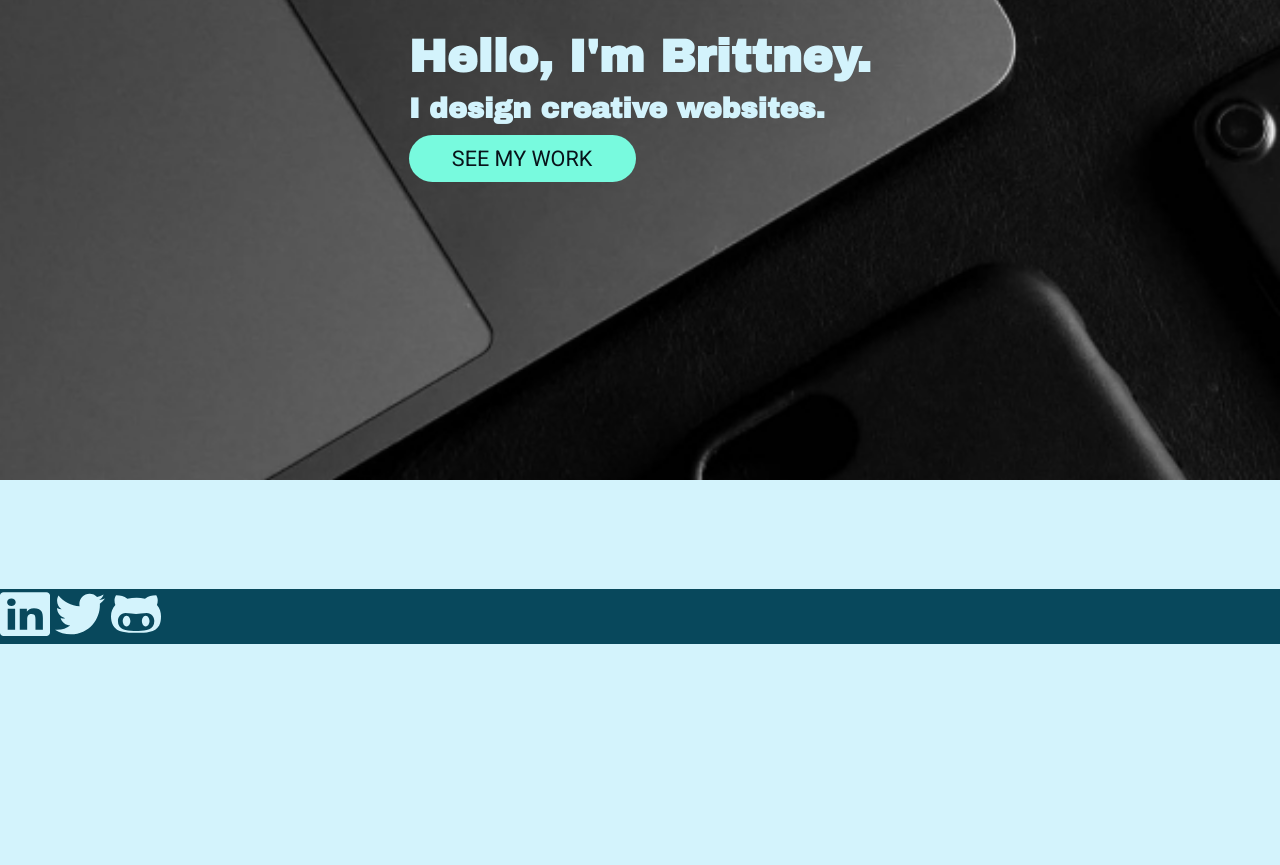
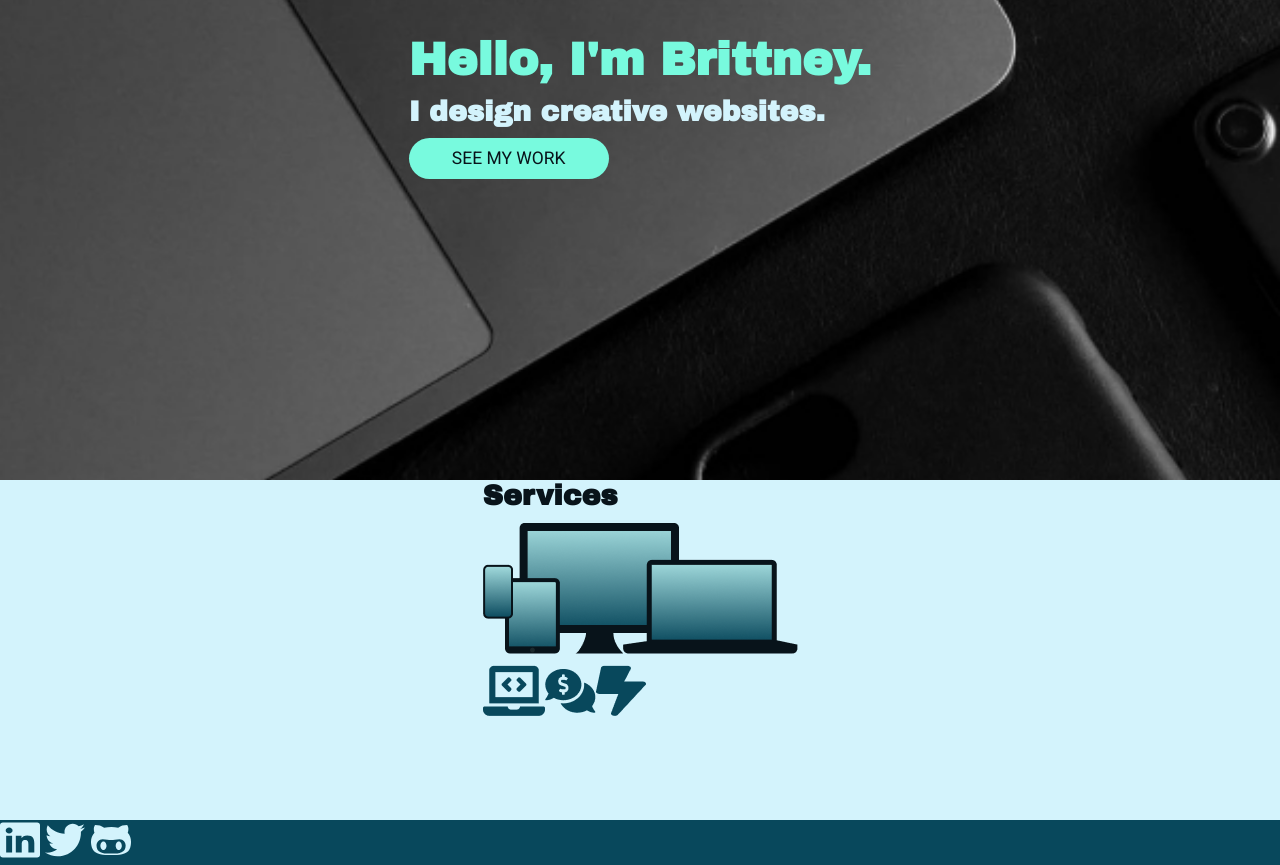
Before and after one commit to brittneypostma/responsive-layouts, a plain HTML site: page spa-portfolio/index.html in a window 1280 px wide. Shown: the part 320-1185 px from the top of the page. Before the commit the page ends 964 px from the top, so only its background shows below. Drawn offline with Linux system fonts and the light colour scheme.

Commit message:
redoing portfolio

```diff
--- a/spa-portfolio/index.html
+++ b/spa-portfolio/index.html
@@ -29,9 +29,9 @@
             <nav role="navigation" class="nav">
               <ul class="menu">
                 <li class="nav-link"><a href="#">Home</a></li>
-                <li class="nav-link"><a href="#">Services</a></li>
-                <li class="nav-link"><a href="#">Work</a></li>
-                <li class="nav-link"><a href="#">Contact</a></li>
+                <li class="nav-link"><a href="#services">Services</a></li>
+                <li class="nav-link"><a href="#work">Work</a></li>
+                <li class="nav-link"><a href="#contact">Contact</a></li>
               </ul>
             </nav>
           </div>
@@ -39,11 +39,31 @@
       </header>
       <!-- Main Content -->
       <main class="main">
+        <!-- Hero -->
         <div class="hero">
-          <div class="headline">
+          <div class="hero-wrapper">
             <h1>Hello, I'm Brittney.</h1>
             <h2>I design creative websites.</h2>
             <a href="#work">SEE MY WORK</a>
+          </div>
+        </div>
+
+        <!-- Services -->
+        <div id="services">
+          <div class="services-wrapper">
+            <h2>Services</h2>
+            <img src="./images/responsive.png" alt="responsive screens" />
+            <div class="s-icons">
+              <div class="s-icon">
+                <img src="./images/laptop.png" alt="development" />
+              </div>
+              <div class="s-icon">
+                <img src="./images/marketing.png" alt="marketing" />
+              </div>
+              <div class="s-icon">
+                <img src="./images/bolt.png" alt="fast" />
+              </div>
+            </div>
           </div>
         </div>
       </main>
@@ -51,8 +71,8 @@
         <a href="">
           <!-- Linked In SVG -->
           <svg
-            width="50"
-            height="50"
+            width="40"
+            height="40"
             viewBox="0 0 50 50"
             fill="none"
             xmlns="http://www.w3.org/2000/svg"
@@ -66,8 +86,8 @@
         <a href="">
           <!-- Twitter SVG -->
           <svg
-            width="50"
-            height="50"
+            width="40"
+            height="40"
             viewBox="0 0 50 50"
             fill="none"
             xmlns="http://www.w3.org/2000/svg"
@@ -81,8 +101,8 @@
         <a href="">
           <!-- Github SVG -->
           <svg
-            width="50"
-            height="50"
+            width="40"
+            height="40"
             viewBox="0 0 50 50"
             fill="none"
             xmlns="http://www.w3.org/2000/svg"
--- a/spa-portfolio/styles.css
+++ b/spa-portfolio/styles.css
@@ -47,7 +47,7 @@ body {
   font-family: var(--body);
   font-size: var(--md);
   background: var(--white);
-  color: var(--teal);
+  color: var(--black);
   display: grid;
 }
 
@@ -87,8 +87,10 @@ ul {
   list-style-type: none;
 }
 
+/****** HEADER ********/
+
 header {
-  background: var(--darkTeal);
+  background: var(--black);
   color: var(--white);
   height: var(--headerHeight);
   position: sticky;
@@ -101,6 +103,10 @@ header {
   justify-content: space-between;
   align-items: center;
   height: 100%;
+}
+
+.header-wrapper h2 {
+  color: var(--accent);
 }
 
 /******** NAV MENU ************/
@@ -208,23 +214,31 @@ input[type='checkbox']:checked + .icon-label .hamburger-icon:after {
   color: var(--darkTeal);
 }
 
-/****** END MENU ******/
+/****** END HEADER ******/
+
+/****** MAIN SECTION *******/
 
 .hero {
-  background: var(--white) url(./images/bg.jpg) no-repeat fixed center / cover;
+  background: var(--darkTeal) url(./images/bg.jpg) no-repeat fixed center /
+    cover;
   height: calc(100vh - var(--headerHeight));
   color: var(--white);
 }
 
-.headline {
+.hero-wrapper {
   height: 100%;
   display: grid;
   gap: 1rem;
   place-content: center;
 }
 
-.headline a {
+.hero-wrapper h1 {
+  color: var(--accent);
+}
+
+.hero-wrapper a {
   background: var(--accent);
+  font-size: var(--sm);
   color: var(--black);
   padding: 1rem 4rem;
   border-radius: 4rem;
@@ -232,12 +246,32 @@ input[type='checkbox']:checked + .icon-label .hamburger-icon:after {
   transition: filter 0.2s linear;
 }
 
-.headline a:hover {
+.hero-wrapper a:hover {
   filter: brightness(0.9);
 }
 
+.hero-wrapper a:focus {
+  box-shadow: 0 0 0 3px var(--yellow);
+}
+
+.services {
+  height: 100%;
+}
+
+.services-wrapper {
+  height: 100%;
+  display: grid;
+  gap: 1rem;
+  place-content: center;
+}
+
+.s-icons {
+  display: flex;
+}
+
 .header-wrapper,
-.headline,
+.hero-wrapper,
+.services-wrapper,
 .footer-wrapper {
   margin: var(--margin);
   max-width: var(--maxWidth);
```
